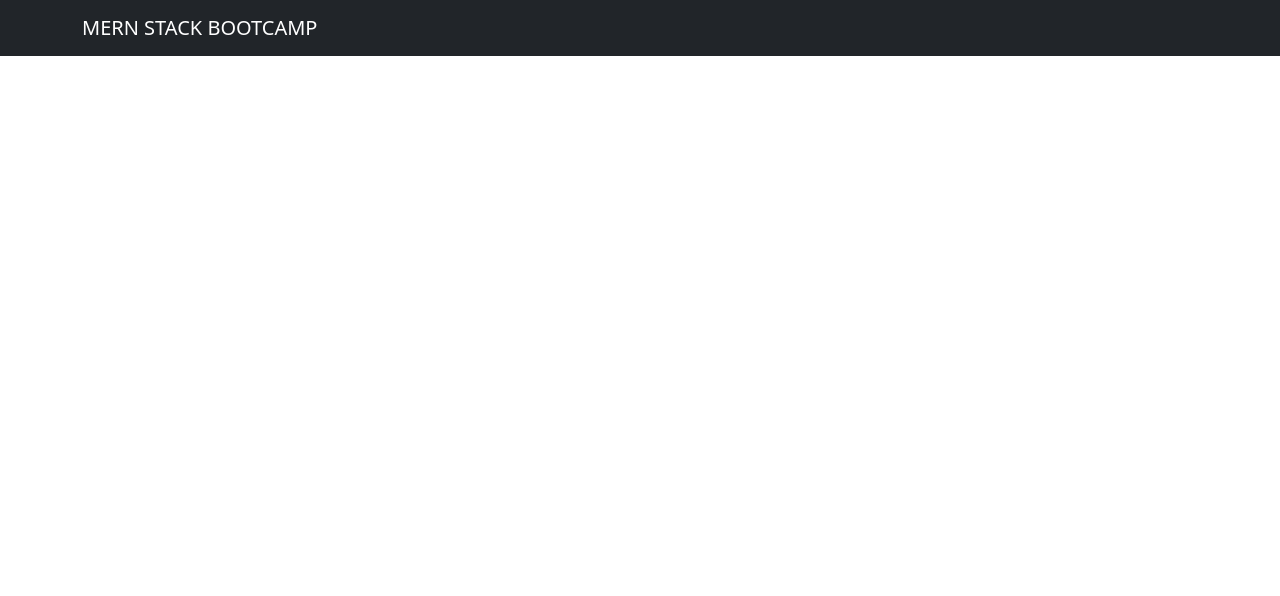
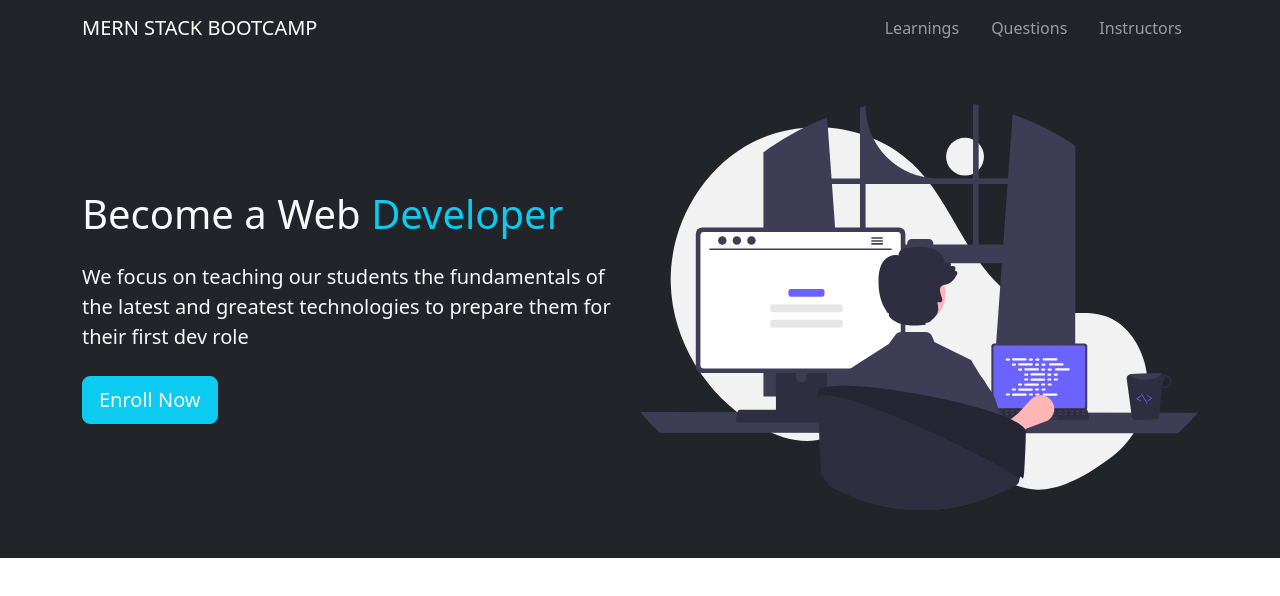
Before and after one commit to tauhid-hasan-dev/bootstrap-5-project, a plain HTML site: page index.html in a window 1280 px wide. Drawn offline with nearby package versions, Linux system fonts and the light colour scheme.

Commit message:
shocase section is completed

```diff
--- a/index.html
+++ b/index.html
@@ -10,15 +10,46 @@
 </head>
 
 <body>
+    <!-- navbar -->
     <nav class="navbar bg-dark navbar-expand-lg navbar-dark">
-        <div class="container">
+        <div class="container ">
             <a href="#" class="navbar-brand">MERN STACK BOOTCAMP</a>
-            <div class="collapse navbar-collapse">
-
+            <button class="navbar-toggler" type="button" data-bs-toggle="collapse" data-bs-target="#navmenu">
+                <span class="navbar-toggler-icon"></span>
+            </button>
+            <div class="collapse navbar-collapse justify-content-end" id="navmenu">
+                <ul class="navbar-nav ">
+                    <li class="nav-item mx-2">
+                        <a href="#Learn" class="nav-link">Learnings</a>
+                    </li>
+                    <li class="nav-item mx-2">
+                        <a href="#Question" class="nav-link">Questions</a>
+                    </li>
+                    <li class="nav-item mx-2">
+                        <a href="#Instructors" class="nav-link">Instructors</a>
+                    </li>
+                </ul>
             </div>
         </div>
+    </nav>
+    <!-- Showcase -->
 
-    </nav>
+    <section class="bg-dark text-light text-center text-sm-start p-5">
+        <div class="container">
+            <div class="d-sm-flex align-items-center justify-content-between">
+                <div class=" ">
+                    <h1>Become a Web <span class="text-info"> Developer </span></h1>
+                    <p class="lead my-4">
+                        We focus on teaching our students the fundamentals of the latest
+                        and greatest technologies to prepare them for their first dev role
+                    </p>
+                    <button class="btn btn-info btn-lg text-light "> Enroll Now </button>
+                </div>
+                <img class="img-fluid d-none d-sm-block w-50" src="images/undraw_programming_re_kg9v.svg" alt="">
+            </div>
+        </div>
+    </section>
+
     <script src="https://cdn.jsdelivr.net/npm/bootstrap@5.2.0/dist/js/bootstrap.bundle.min.js"
         integrity="sha384-A3rJD856KowSb7dwlZdYEkO39Gagi7vIsF0jrRAoQmDKKtQBHUuLZ9AsSv4jD4Xa"
         crossorigin="anonymous"></script>
```
Also changed, not shown: images/baki ase.PNG (deleted), images/undraw_programming_re_kg9v.svg (added), 3 other files.
